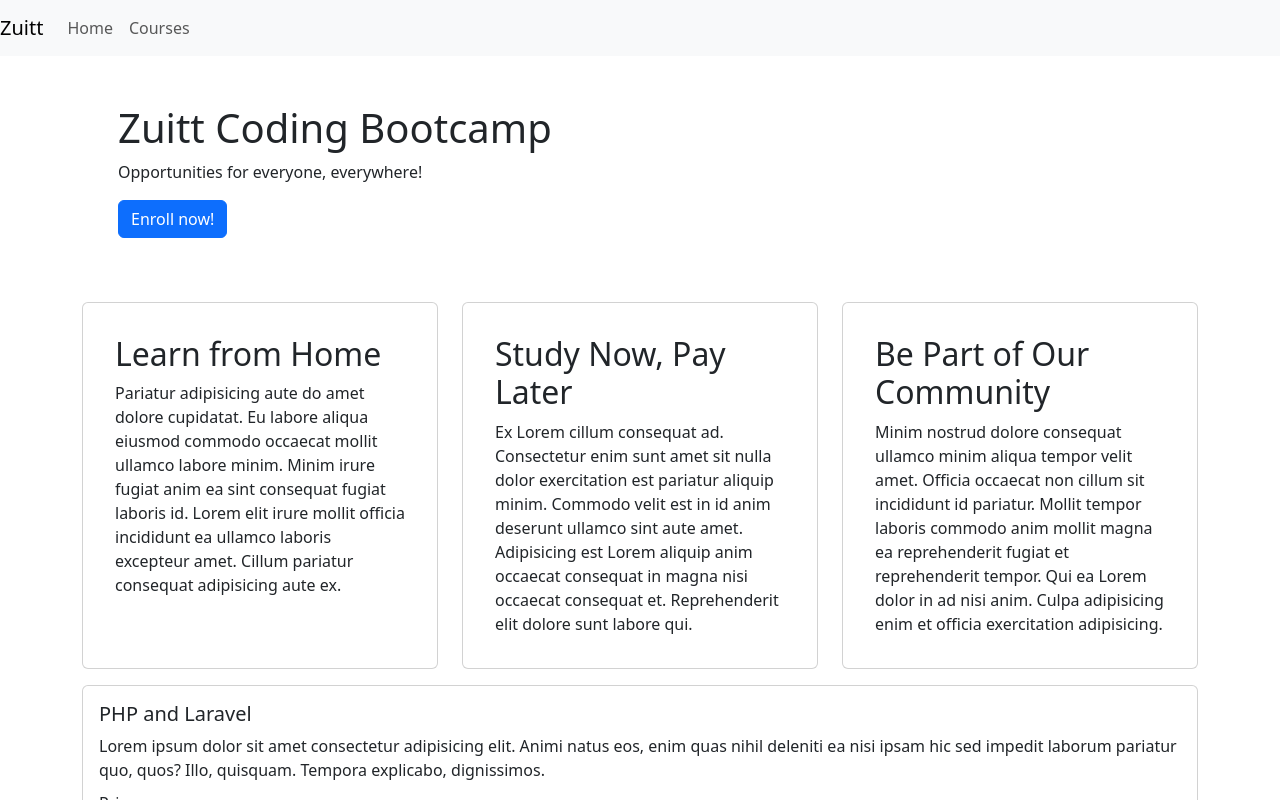
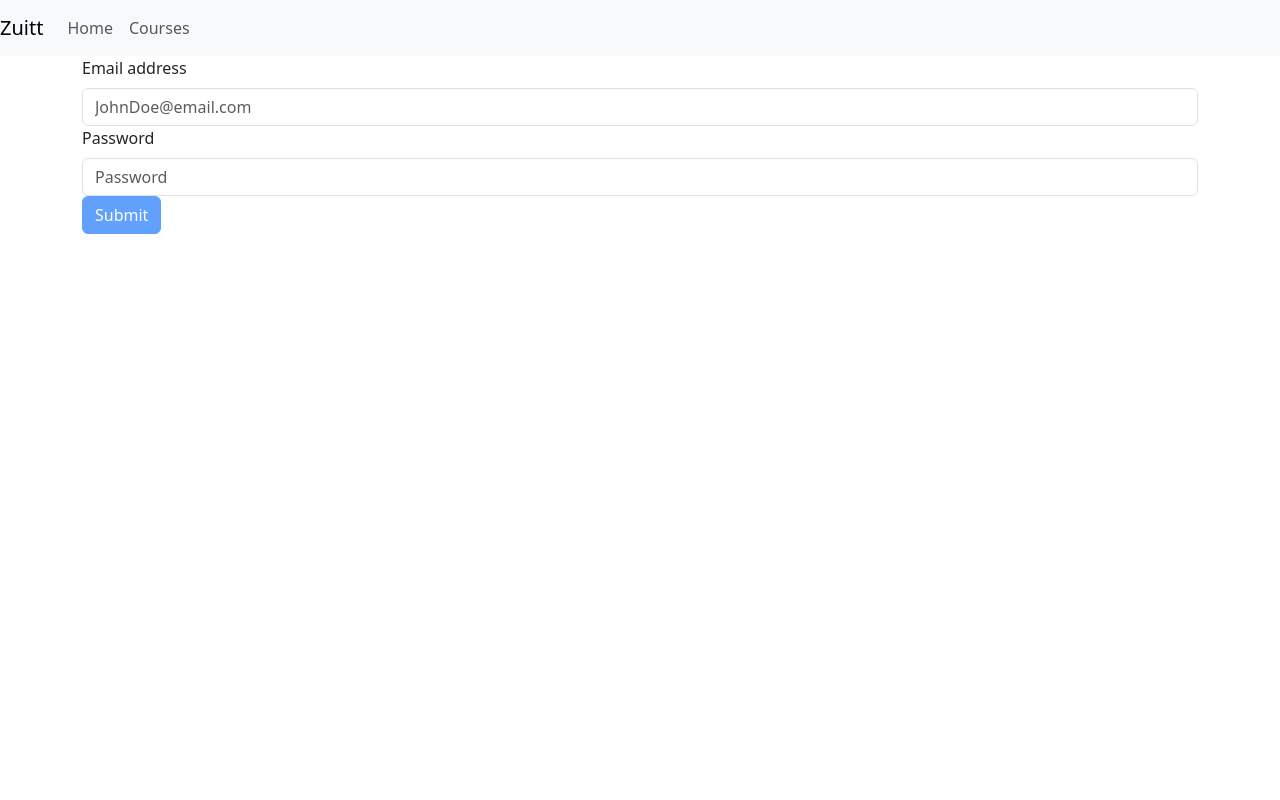
Before and after one commit to donavance08/FItStop-E-commerce, a React (Create React App) app: page / in a window 1280 px wide. Shown: the top 800 px of the page. Built offline with nearby package versions, Linux system fonts and the light colour scheme.

Commit message:
Finished s52 Activity

```diff
--- a/src/App.js
+++ b/src/App.js
@@ -1,9 +1,10 @@
 import './App.css';
 import AppNavbar from './components/AppNavbar'
-import Home from './pages/Home'
-import Courses from  './pages/Courses'
+// import Home from './pages/Home'
+// import Courses from  './pages/Courses'
+// import Register from './pages/Register'
+import Login from './pages/Login'
 import { Container } from 'react-bootstrap'
-
 
 
 function App() { // function name should be the same as the fileName
@@ -11,8 +12,10 @@ function App() { // function name should be the same as the fileName
     <>
       <AppNavbar/>
       <Container>
-        <Home/>
+{/*        <Home/>
         <Courses/>
+        <Register/>*/}
+        <Login/>
       </Container>
 
     </>
--- a/src/components/CourseCard.js
+++ b/src/components/CourseCard.js
@@ -1,4 +1,4 @@
-import {useState} from 'react'
+import {useState, useEffect} from 'react'
 import {Button, Card} from 'react-bootstrap'
 import PropTypes from 'prop-types'
 
@@ -7,9 +7,12 @@ export default function CourseCard({course}){ //destructured props content to co
 	const {name, description, price} = course
 
 	// Using the state
+	// First element is a var and second is a function to modify the var
+
 	// initialize a 'count' state with a value of zero(0)
 	const [count, setCount] = useState(0)
 	const [seats, setSeat] = useState(15)
+	const [isOpen, setIsOpen] = useState(true)
 
 	function enroll(){
 		if(seats > 0) {
@@ -22,6 +25,15 @@ export default function CourseCard({course}){ //destructured props content to co
 
 	}
 
+	// Effects in React is just like side effects/effects where everytime something happens within the component, a function/condition runs.
+	// You may also listen or watch a specific state for changes instead of watching/listening to the whole component
+	useEffect (() => {
+		if(seats === 0){
+			setIsOpen(false)
+		}
+	}, [seats])
+
+
 	return (
 		<Card>
 		  <Card.Body>
@@ -31,6 +43,7 @@ export default function CourseCard({course}){ //destructured props content to co
 		    <Card.Text>PHP {price}</Card.Text>
 		    <Card.Text>Enrollees: {count}</Card.Text>
 		    <Card.Text>Seats Available: {seats}</Card.Text>
+		    <Card.Text>Is Open: {isOpen ? 'Yes' : 'No'}</Card.Text>
 		    <Button variant="primary" onClick={enroll}>Enroll Now!</Button>
 
 		  </Card.Body>
--- /dev/null
+++ b/src/pages/Login.js
@@ -0,0 +1,69 @@
+import {Form, Button} from 'react-bootstrap'
+import {useState, useEffect} from 'react'
+
+export default function Login(){
+	const [email, setEmail] = useState('')
+	const [password, setPassword] = useState('')
+	const [isActive, setIsActive] = useState(false)
+
+	// // ** Testing purposes*
+	// // console.log(email);
+	// // console.log(password1);
+	// // console.log(password2);
+
+	function loginUser(event){
+		event.preventDefault()
+
+		// Field cleaner
+		setEmail("")
+		setPassword("")
+
+		alert("You are logged in!")
+
+	}
+
+	useEffect(() => {
+		if(email !=="" && password !==""){
+			setIsActive(true)
+		} else {
+			setIsActive(false)
+		}
+	}, [email, password])
+
+	return (
+		<Form onSubmit={event => loginUser(event)} >
+			<Form.Group controlId="userEmail">
+				<Form.Label>Email address</Form.Label>
+				<Form.Control
+					type="email"
+					placeholder="JohnDoe@email.com"
+					value={email}
+					onChange={event => setEmail(event.target.value)}
+					required
+				/>
+			</Form.Group>
+
+			<Form.Group controlId="password">
+				<Form.Label>Password</Form.Label>
+				<Form.Control
+					required
+					type="password"
+					placeholder="Password"
+					value={password}
+					onChange={event => setPassword(event.target.value)}
+				/>
+			</Form.Group>
+
+			{	isActive?
+				<Button variant="primary" type="submit" id="submitBtn">
+					Submit
+				</Button>
+				:
+				<Button disabled variant="primary" type="submit" id="submitBtn" >
+					Submit
+				</Button>
+			}
+
+		</Form>
+	)
+}
--- /dev/null
+++ b/src/pages/Register.js
@@ -0,0 +1,87 @@
+import {Form, Button} from 'react-bootstrap'
+import {useState} from 'react'
+import {useEffect} from 'react'
+
+
+export default function Register(){
+
+	const [email, setEmail] = useState('')
+	const [password1, setPassword1] = useState('')
+	const [password2, setPassword2] = useState('')
+	const [isActive, setIsActive] = useState(false)
+
+	// ** Testing purposes*
+	// console.log(email);
+	// console.log(password1);
+	// console.log(password2);
+	function registerUser(event){
+		event.preventDefault()
+
+		// Field cleaner
+		setEmail("")
+		setPassword1("")
+		setPassword2("")
+
+		alert("You have successfully registered!")
+
+	}
+
+	useEffect(() => {
+		if((email !=="" && password1 !=="" && password2 !=="")
+		&& (password1 === password2)){
+			setIsActive(true)
+		} else {
+			setIsActive(false)
+		}
+	}, [email, password1, password2])
+
+	return (
+		<Form onSubmit={event => registerUser(event)}>
+			<Form.Group controlId="userEmail">
+				<Form.Label>Email address</Form.Label>
+				<Form.Control
+					type="email"
+					placeholder="Enter email"
+					value={email}
+					onChange={event => setEmail(event.target.value)}
+					required
+				/>
+				<Form.Text className="text-muted">
+					We'll never share your email with anyone else.
+				</Form.Text>
+			</Form.Group>
+
+			<Form.Group controlId="password1">
+				<Form.Label>Password</Form.Label>
+				<Form.Control
+					required
+					type="password"
+					placeholder="Password"
+					value={password1}
+					onChange={event => setPassword1(event.target.value)}
+				/>
+			</Form.Group>
+
+			<Form.Group controlId="password2">
+				<Form.Label>Verify Password</Form.Label>
+				<Form.Control
+					required
+					type="password"
+					placeholder="Verify Password"
+					value={password2}
+					onChange={event => setPassword2(event.target.value)}
+				/>
+			</Form.Group>
+			{	isActive?
+				<Button variant="primary" type="submit" id="submitBtn">
+					Submit
+				</Button>
+				:
+				<Button disabled variant="primary" type="submit" id="submitBtn" >
+					Submit
+				</Button>
+			}
+
+		</Form>
+	)
+}
```
